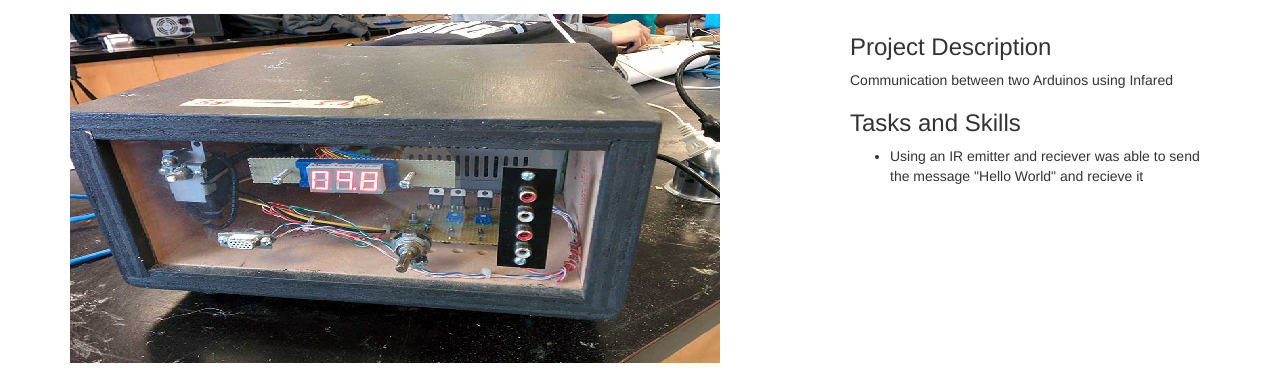
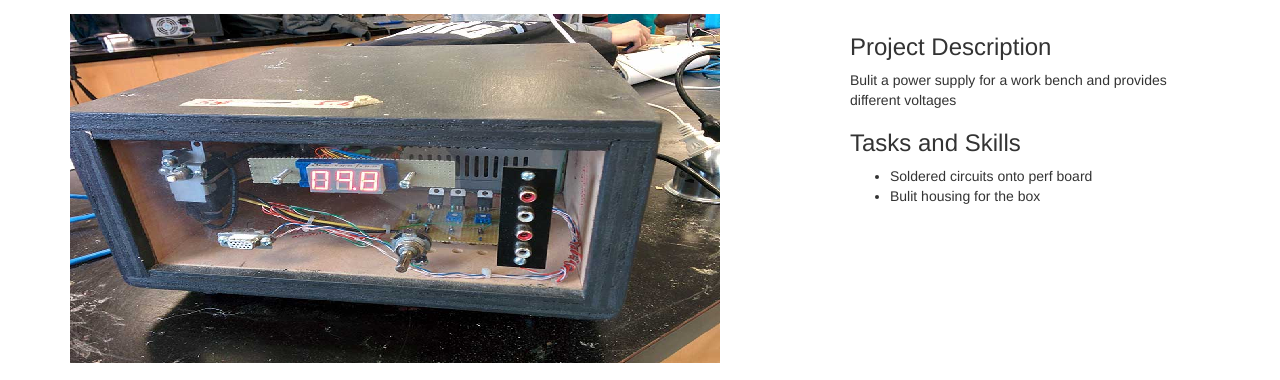
Before and after one commit to jasdeepsd/jasdeepd.github.io, a website: page power.html in a window 1280 px wide. Shown: the part 166-546 px from the top of the page. Drawn offline with nearby package versions, Linux system fonts and the light colour scheme; files that its build step writes are made by us from their sources.

Commit message:
Update power.html

```diff
--- a/power.html
+++ b/power.html
@@ -86,10 +86,11 @@
 
             <div class="col-md-4">
                 <h3>Project Description</h3>
-                <p>Communication between two Arduinos using Infared</p>
+                <p>Bulit a power supply for a work bench and provides different voltages</p>
                 <h3>Tasks and Skills</h3>
                 <ul>
-                    <li>Using an IR emitter and reciever was able to send the message "Hello World" and recieve it</li>
+                    <li>Soldered circuits onto perf board </li>
+                     <li>Bulit housing for the box </li>
                 </ul>
             </div>
 
```
